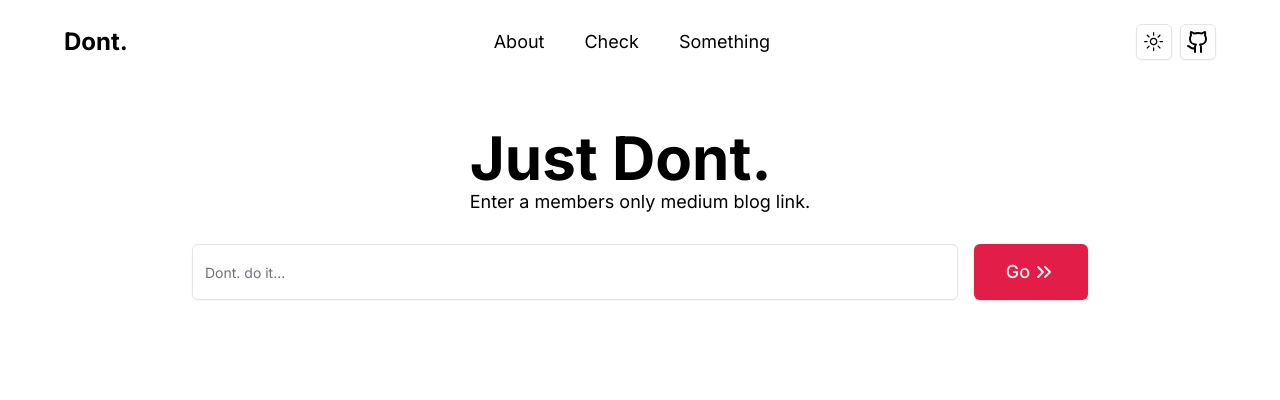
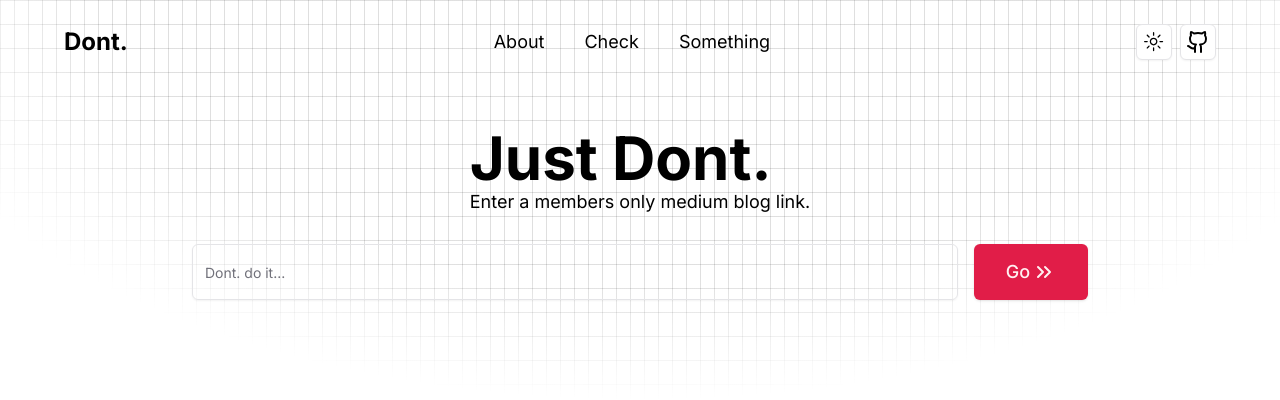
Before and after one commit to BlitZSenpai/Dont, a Next.js app: page / in a window 1280 px wide. Shown: the top 400 px of the page. Built offline with nearby package versions, Linux system fonts and the light colour scheme.

Commit message:
add: bg gradient

```diff
--- a/src/app/(routes)/about/page.tsx
+++ b/src/app/(routes)/about/page.tsx
@@ -35,6 +35,7 @@
         think to do was to make this video in hope that the world will finally see this man, for what he
         really is.
       </p>
+      {/* drop shadow in the link class */}
       <Link
         className="text-lg font-medium bg-gradient-to-r from-fuchsia-500 via-red-600 to-orange-400 bg-clip-text text-transparent hover:animate-pulse duration-500 transition-all"
         href="https://www.youtube.com/watch?v=dQw4w9WgXcQ">
--- a/src/app/_components/hero-text.tsx
+++ b/src/app/_components/hero-text.tsx
@@ -1,7 +1,7 @@
 export const HeroText = () => {
   return (
     <div className="pt-20 flex flex-col items-start justify-center mb-3">
-      <h1 className="text-6xl font-bold">Just Dont.</h1>
+      <h1 className="text-6xl font-bold dark:text-white">Just Dont.</h1>
       <p className="dark:text-neutral-200 text-lg">Enter a members only medium blog link.</p>
     </div>
   );
--- a/src/app/page.tsx
+++ b/src/app/page.tsx
@@ -3,7 +3,8 @@
 
 function Home() {
   return (
-    <div className="h-dvh w-full pt-12">
+    <div className="relative h-dvh w-full pt-12">
+      <div className="absolute bottom-0 left-0 right-0 -z-10 top-0 bg-[linear-gradient(to_right,#4f4f4f2e_1px,transparent_1px),linear-gradient(to_bottom,#4f4f4f2e_1px,transparent_1px)] bg-[size:14px_24px] [mask-image:radial-gradient(ellipse_60%_50%_at_50%_0%,#000_70%,transparent_100%)]"></div>
       <div className="flex flex-col w-full h-full items-center gap-4">
         <HeroText />
         <FormComponent />
```
